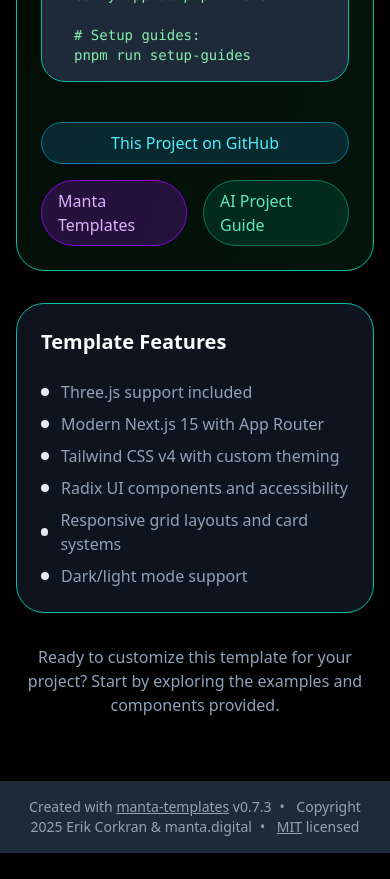
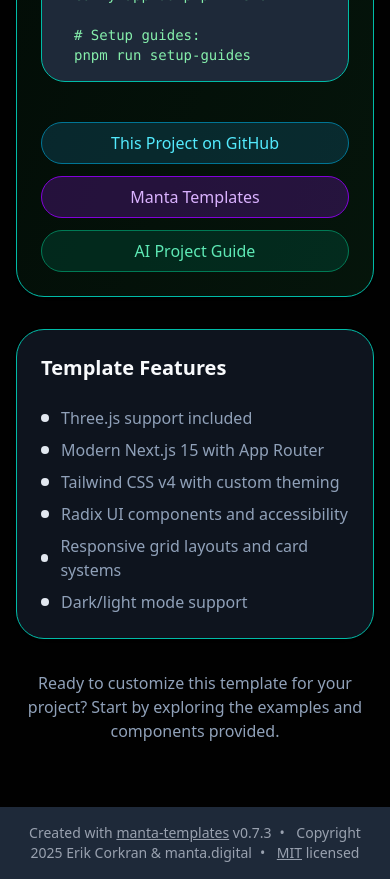
Before and after one commit to ecorkran/lab-threejs-surface, a Next.js app: page /about in a window 390 px wide. Shown: the part 1160-2039 px from the top of the page. Before the commit the page ends 2013 px from the top, so only its background shows below. Built offline with nearby package versions, Linux system fonts and the light colour scheme; no server answers.

Commit message:
Stack About buttons on mobile, add initial-draft readme

```diff
--- a/src/app/about/page.tsx
+++ b/src/app/about/page.tsx
@@ -52,7 +52,7 @@
               </pre>
             </div>
 
-              <div className="mt-4 flex flex-wrap gap-4">
+              <div className="mt-4 flex flex-col sm:flex-row flex-wrap gap-3">
                 <Link
                     href="https://github.com/ecorkran/lab-threejs-surface"
                     target="_blank"
@@ -65,7 +65,7 @@
                   href="https://templates.manta.digital"
                   target="_blank"
                   rel="noopener noreferrer"
-                  className="inline-flex items-center justify-center px-4 py-2 bg-purple-100 text-purple-800 border border-purple-300 dark:bg-purple-900/40 dark:text-purple-300 dark:border-purple-700 rounded-full hover:bg-purple-200 dark:hover:bg-purple-900/60 transition-colors font-medium flex-1 sm:flex-initial"
+                  className="inline-flex items-center justify-center px-4 py-2 bg-purple-100 text-purple-800 border border-purple-300 dark:bg-purple-900/40 dark:text-purple-300 dark:border-purple-700 rounded-full hover:bg-purple-200 dark:hover:bg-purple-900/60 transition-colors font-medium w-full sm:w-auto"
                 >
                   Manta Templates
                 </Link>
@@ -73,7 +73,7 @@
                   href="https://github.com/ecorkran/ai-project-guide"
                   target="_blank"
                   rel="noopener noreferrer"
-                  className="inline-flex items-center justify-center px-4 py-2 bg-emerald-100 text-emerald-800 border border-emerald-300 dark:bg-emerald-900/40 dark:text-emerald-300 dark:border-emerald-700 rounded-full hover:bg-emerald-200 dark:hover:bg-emerald-900/60 transition-colors font-medium flex-1 sm:flex-initial"
+                  className="inline-flex items-center justify-center px-4 py-2 bg-emerald-100 text-emerald-800 border border-emerald-300 dark:bg-emerald-900/40 dark:text-emerald-300 dark:border-emerald-700 rounded-full hover:bg-emerald-200 dark:hover:bg-emerald-900/60 transition-colors font-medium w-full sm:w-auto"
                 >
                   AI Project Guide
                 </Link>
```
Also changed, not shown: 1 other file (tests, documents, lock files or other folders).
